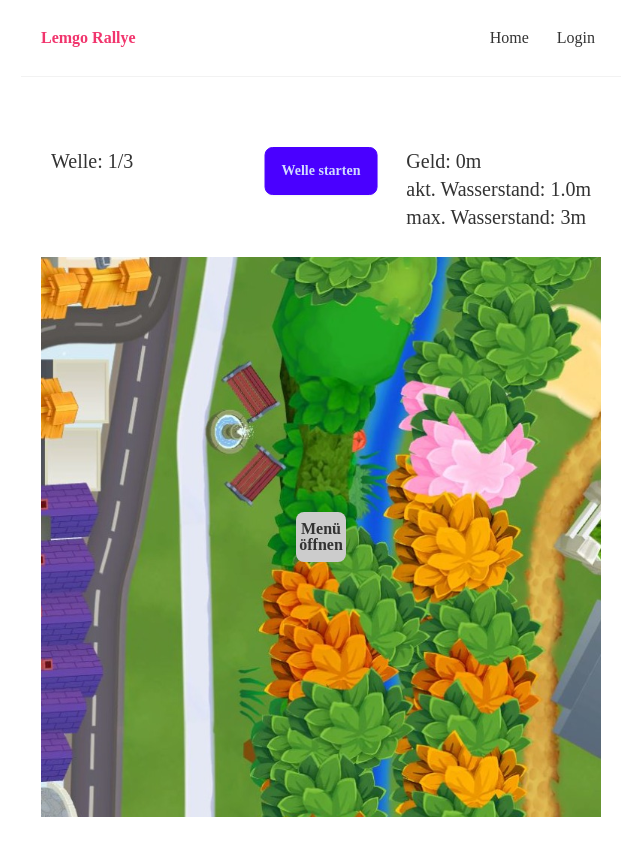
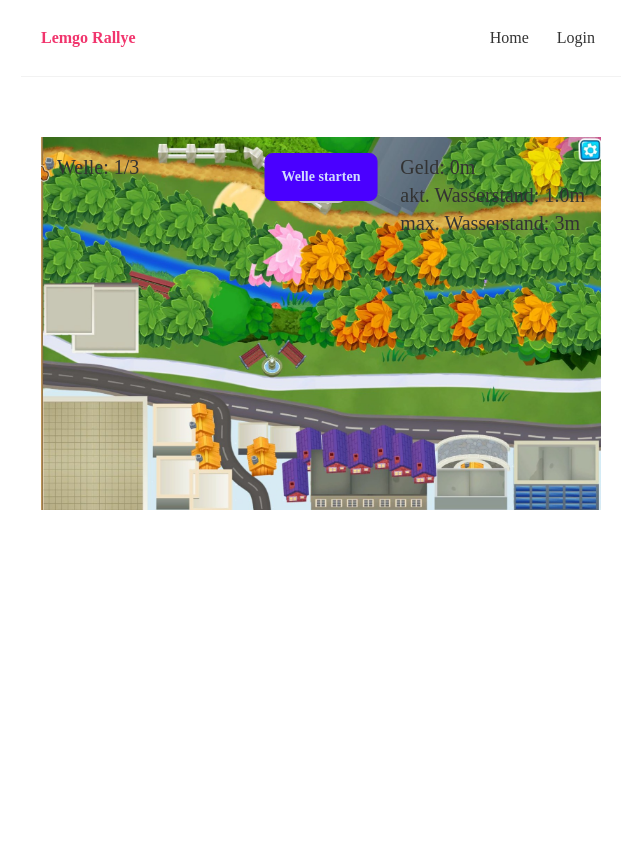
Before and after one commit to cbu-byte/klimarallye-flut, a React (Vite) app: page /play/flut/test in a window 1280 px wide. Both pictures are taken after a click on the button "Level 1". Shown: the top 856 px of the page, without its empty margins (319-959 px from the left). Built offline with nearby package versions, Linux system fonts and the light colour scheme.

Commit message:
Map fixed

```diff
--- a/src/Spiel.jsx
+++ b/src/Spiel.jsx
@@ -94,47 +94,42 @@ function Spiel({ level }) {
   const mapImage = level.id === 1 ? mapImage1 : level.map;
 
   return (
-    <div
-      className="hero min-h-screen flex items-center justify-center"
-      style={{
-        position: 'relative',
-        overflow: 'hidden',
-      }}
-    >
+    <div className="relative min-h-screen flex items-center justify-center text-white overflow-hidden">
       <img
         src={mapImage}
-        alt="Background"
-        style={{
-          position: 'absolute',
-          top: '50%',
-          left: '50%',
-          transform: 'translate(-50%, -50%) rotate(90deg)',
-          width: 'auto',
-          height: '100%',
-          objectFit: 'cover',
-        }}
+        alt="Map"
+        className="absolute top-0 left-1/2 transform -translate-x-1/2 max-h-full"
+        style={{ maxHeight: '300vh' }}
       />
 
-      <div className="hero-content text-center text-neutral-content">
-        <div className="max-w-md">
+      <div className="absolute top-4 left-1/2 transform -translate-x-1/2">
         <button className="btn btn-square" onClick={toggleMenu}>
           {menuOpen && !sandsackShown ? 'Schließen' : 'Menü öffnen'}
         </button>
         {menuOpen && (
-            <div className="menu">
+          <div className="menu bg-gray-800 bg-opacity-70 p-4 rounded-md">
             <ul>
               <li>
-                  <button className="menu-btn biberdamm" onClick={() => handleMenuItemClick('Biberdamm')}>
+                <button
+                  className="menu-btn biberdamm bg-blue-500 hover:bg-blue-700 text-white font-bold py-2 px-4 rounded mt-2"
+                  onClick={() => handleMenuItemClick('Biberdamm')}
+                >
                   Biberdamm
                 </button>
               </li>
               <li>
-                  <button className="menu-btn staudamm" onClick={() => handleMenuItemClick('Staudamm')}>
+                <button
+                  className="menu-btn staudamm bg-blue-500 hover:bg-blue-700 text-white font-bold py-2 px-4 rounded mt-2"
+                  onClick={() => handleMenuItemClick('Staudamm')}
+                >
                   Staudamm
                 </button>
               </li>
               <li>
-                  <button className="menu-btn sandsack" onClick={() => handleMenuItemClick('Sandsack')}>
+                <button
+                  className="menu-btn sandsack bg-blue-500 hover:bg-blue-700 text-white font-bold py-2 px-4 rounded mt-2"
+                  onClick={() => handleMenuItemClick('Sandsack')}
+                >
                   Sandsack
                 </button>
               </li>
@@ -142,45 +137,44 @@ function Spiel({ level }) {
           </div>
         )}
       </div>
-      </div>
 
       {sandsackShown && (
-        <div style={{ position: 'absolute', top: '50%', left: '50%', transform: 'translate(-50%, -50%)' }}>
-          <img src={sandsackImage} alt="Sandsack" style={{ width: '100px', height: '100px' }} />
+        <div className="absolute top-1/2 left-1/2 transform -translate-x-1/2 -translate-y-1/2">
+          <img src={sandsackImage} alt="Sandsack" className="w-24 h-24" />
         </div>
       )}
 
       {/* Die beiden Anzeigen für den aktuellen und den maximalen Wasserstand */}
-      <div style={{ position: 'absolute', top: '10px', right: '10px' }}>
+      <div className="absolute top-4 right-4">
         <div className="text-xl">Geld: {money}m</div>
         <div className="text-xl">akt. Wasserstand: {currentWaterLevel.toFixed(1)}m</div>
         <div className="text-xl">max. Wasserstand: {maxWaterLevel}m</div>
       </div>
 
       {/* Aktuelle Welle-Anzeige */}
-      <div style={{ position: 'absolute', top: '10px', left: '10px' }}>
+      <div className="absolute top-4 left-4">
         <div className="text-xl">Welle: {currentWave}/3</div>
       </div>
 
-      {!waveActive && currentLevel < 4 && currentLevel < 5 && ( // Welle starten Button
-        <div style={{ position: 'absolute', top: '10px', left: '50%', transform: 'translateX(-50%)' }}>
+      {!waveActive && currentLevel < 4 && currentLevel < 5 && (
+        <div className="absolute top-4 left-1/2 transform -translate-x-1/2">
           <button className="btn btn-primary" onClick={startWave}>Welle starten</button>
         </div>
       )}
 
-      {waveActive && ( // Timer
-        <div style={{ position: 'absolute', top: '10px', left: '50%', transform: 'translateX(-50%)' }}>
+      {waveActive && (
+        <div className="absolute top-4 left-1/2 transform -translate-x-1/2">
           <div className="text-xl">Zeit: {timer}s</div>
         </div>
       )}
 
-      {currentLevel === 4 && ( // Spiel gewonnen
+      {currentLevel === 4 && (
         <div className="absolute top-1/2 left-1/2 transform -translate-x-1/2 -translate-y-1/2 text-3xl text-green-500">
           Spiel gewonnen
         </div>
       )}
 
-      {currentLevel === 5 && ( // Spielende
+      {currentLevel === 5 && (
         <div className="absolute top-1/2 left-1/2 transform -translate-x-1/2 -translate-y-1/2 text-3xl text-red-500">
           Game Over
         </div>
```
Lines whose indentation alone changed are shown as unchanged.
